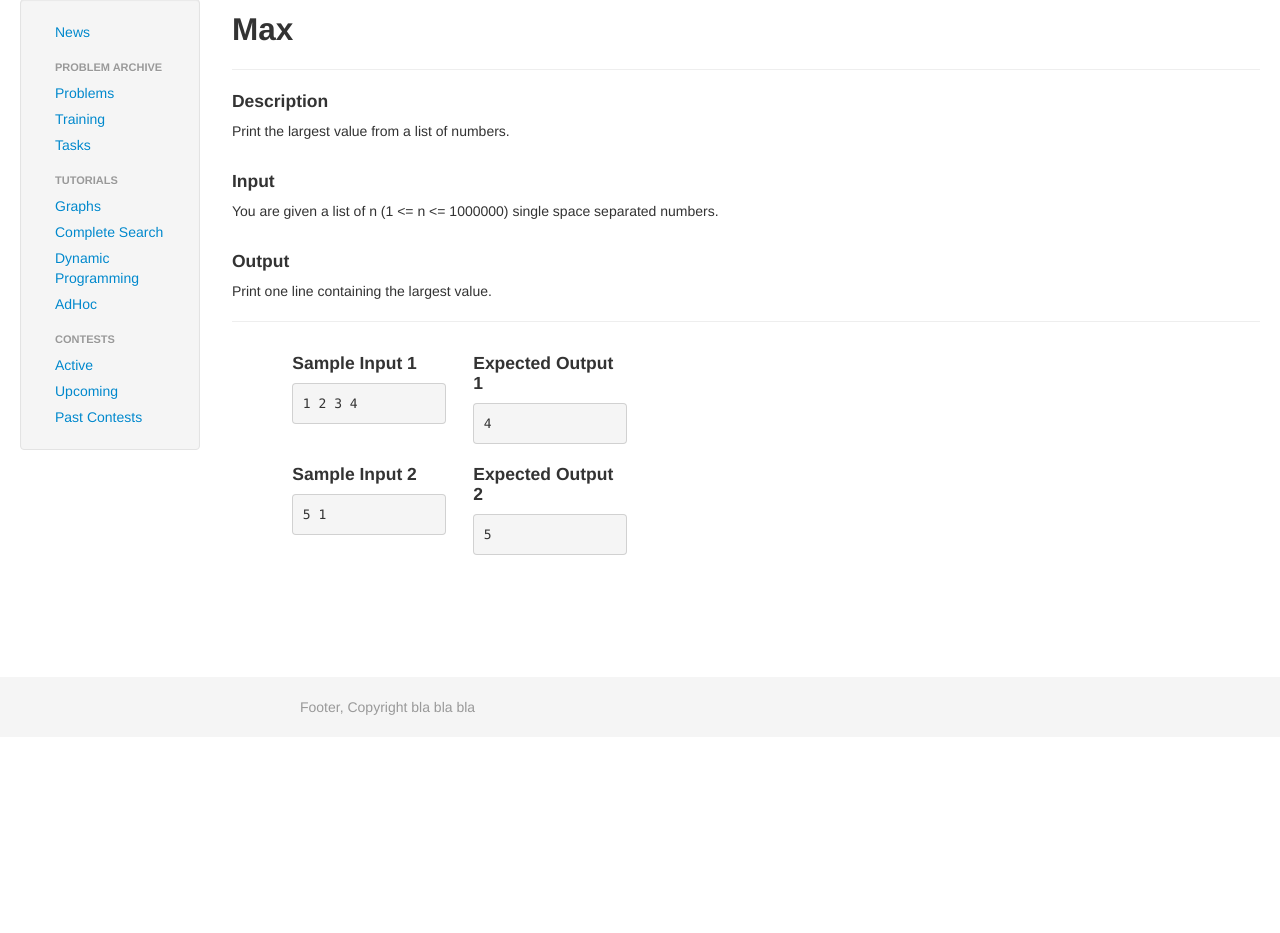
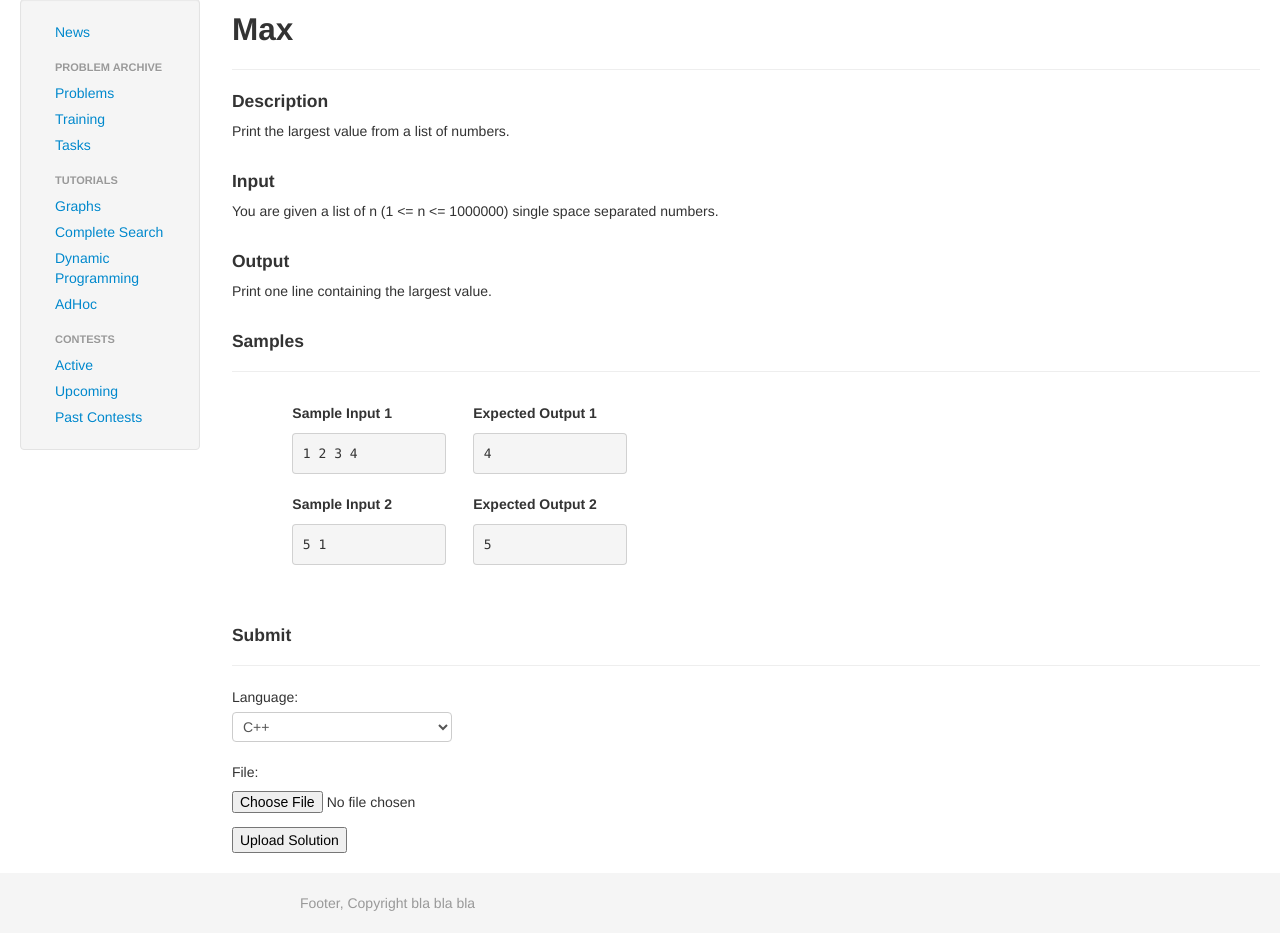
Before and after one commit to paul-g/codez, a Django app: page /problem/1 in a window 1280 px wide. Shown: the part 63-996 px from the top of the page. Before the commit the page ends 778 px from the top, so only its background shows below. Run offline with Django 3.2, Linux system fonts and the light colour scheme; data comes from the database, SQL or seed files in the repository.

Commit message:
Upload solution. Close #11.

```diff
--- a/judge/models.py
+++ b/judge/models.py
@@ -14,8 +14,10 @@ class Problem(models.Model):
     input_description  = models.CharField(max_length=2000)
     output_description = models.CharField(max_length=2000)
     solution           = models.CharField(max_length=MAX_FILE_PATH)
+
     def __unicode__(self):
         return self.name
+
     def sample_cases(self):
         return TestCase.objects.filter(problem=self, sample=True)
 
@@ -35,6 +37,27 @@ class Submission(models.Model):
     compiler_output = models.CharField(max_length=MAX_FILE_PATH)
     overall_result  = models.CharField(max_length=MAX_TESTCASE_RESULT)
 
+    def __unicode__(self):
+        out = "Submission(" + str(self.problem) + ", "
+        out += str(self.author) + ", "  + self.language + ", "
+        out += str(self.submittedAt) + ")\n"
+        out += "-------Source-----\n"
+        out += self.source_code + "\n"
+        out += "-----End Source---"
+        return out
+
+    @classmethod
+    def create(cls, problem, source_code, author, language):
+        return cls(
+            problem=problem,
+            source_code=source_code,
+            author=author,
+            language=language,
+            submittedAt=timezone.now(),
+            evaluated=False,
+            compiler_output = "",
+            overall_result  = "")
+
 class TestRun(models.Model):
     submission = models.ForeignKey(Submission)
     result     = models.CharField(max_length=MAX_TESTCASE_RESULT)
@@ -43,10 +66,11 @@ class TestRun(models.Model):
 class News(models.Model):
     title  = models.CharField(max_length=200)
     text   = models.CharField(max_length=2000)
-#   author =
     pub_date = models.DateTimeField('date published')
+
     @classmethod
     def create(cls, title, text):
         return cls(title=title, text=text, pub_date=timezone.now())
+
     def __unicode__(self):
         return self.text
--- a/judge/urls.py
+++ b/judge/urls.py
@@ -1,6 +1,7 @@
 from django.conf.urls import patterns, include, url
 from django.views.generic import ListView, DetailView
 from judge.models import News, Problem
+from judge import views
 
 urlpatterns = patterns('',
 	url(r'^$',
@@ -11,7 +12,7 @@ urlpatterns = patterns('',
 		)
 	),
         url(r'^news/(?P<pk>\d+)',    DetailView.as_view(model=News)),
-        url(r'^problem/(?P<pk>\d+)', DetailView.as_view(model=Problem)),
+        url(r'^problem/(?P<pk>\d+)', views.problem_detail, name='problem'),
         url(r'^problems$',
 		ListView.as_view(
 			queryset=Problem.objects.all(),
--- a/judge/views.py
+++ b/judge/views.py
@@ -1 +1,39 @@
-# Create your views here.
+from django import forms
+from django.shortcuts import render, get_object_or_404
+from django.utils import timezone
+from judge.models import Problem, Submission
+
+
+def problem_detail(request, pk):
+    p = get_object_or_404(Problem, pk=pk)
+
+    if request.method == 'POST':
+        submission_status = 'fail'
+        form = UploadFileForm(request.POST, request.FILES)
+        if form.is_valid():
+            submission_status = 'success'
+            language = form.cleaned_data['language']
+            handle_submission(request.FILES['file'], p, request.user, language )
+    else:
+        submission_status = 'none'
+        form = UploadFileForm()
+
+    context = {'problem':p, 'upload_form': form, 'submission_status': submission_status}
+
+    return render(request, 'judge/problem_detail.html', context)
+
+LANGUAGES = (('C++', 'C++'),
+             ('C', 'C'),
+             ('Java', 'Java'))
+
+class UploadFileForm(forms.Form):
+    language = forms.ChoiceField(choices=LANGUAGES)
+    file  = forms.FileField()
+
+def handle_submission(source_file, problem, user, language):
+    source = ""
+    for chunk in source_file.chunks():
+        source += chunk
+    s = Submission.create(problem, source, user, language)
+    print s
+    s.save()
--- a/templates/judge/problem_detail.html
+++ b/templates/judge/problem_detail.html
@@ -15,19 +15,36 @@
 
   <h4>Output</h4>
   {{ problem.output_description }}
+  <br/><br/>
+
+  <h4>Samples</h4>
+
   <hr/>
   {% for test_case in problem.sample_cases %}
   <div class="row">
     <div class="span2 offset1">
-      <h4>Sample Input {{ forloop.counter }}</h4>
+      <h5>Sample Input {{ forloop.counter }}</h5>
       <pre>{{ test_case.input_data }}</pre>
     </div>
     <div class="span2">
-      <h4>Expected Output  {{ forloop.counter }}</h4>
+      <h5>Expected Output  {{ forloop.counter }}</h5>
       <pre>{{ test_case.output_data }}</pre>
     </div>
   </div>
-
   {% endfor %}
 </div>
+<br/><br/>
+
+<h4>Submit</h4>
+<hr/>
+  <form action="/problem/{{ problem.id }}" method="post" enctype="multipart/form-data">{% csrf_token %}
+    {{ upload_form.as_p }}
+    <input type="submit" value="Upload Solution" />
+  </form>
+
+{% if submission_status == 'success' %}
+Solution submitted!
+{% else %}{% if submission_status == 'fail' %}
+Could not submit solution
+{% endif %}{% endif %}
 {% endblock %}
```
